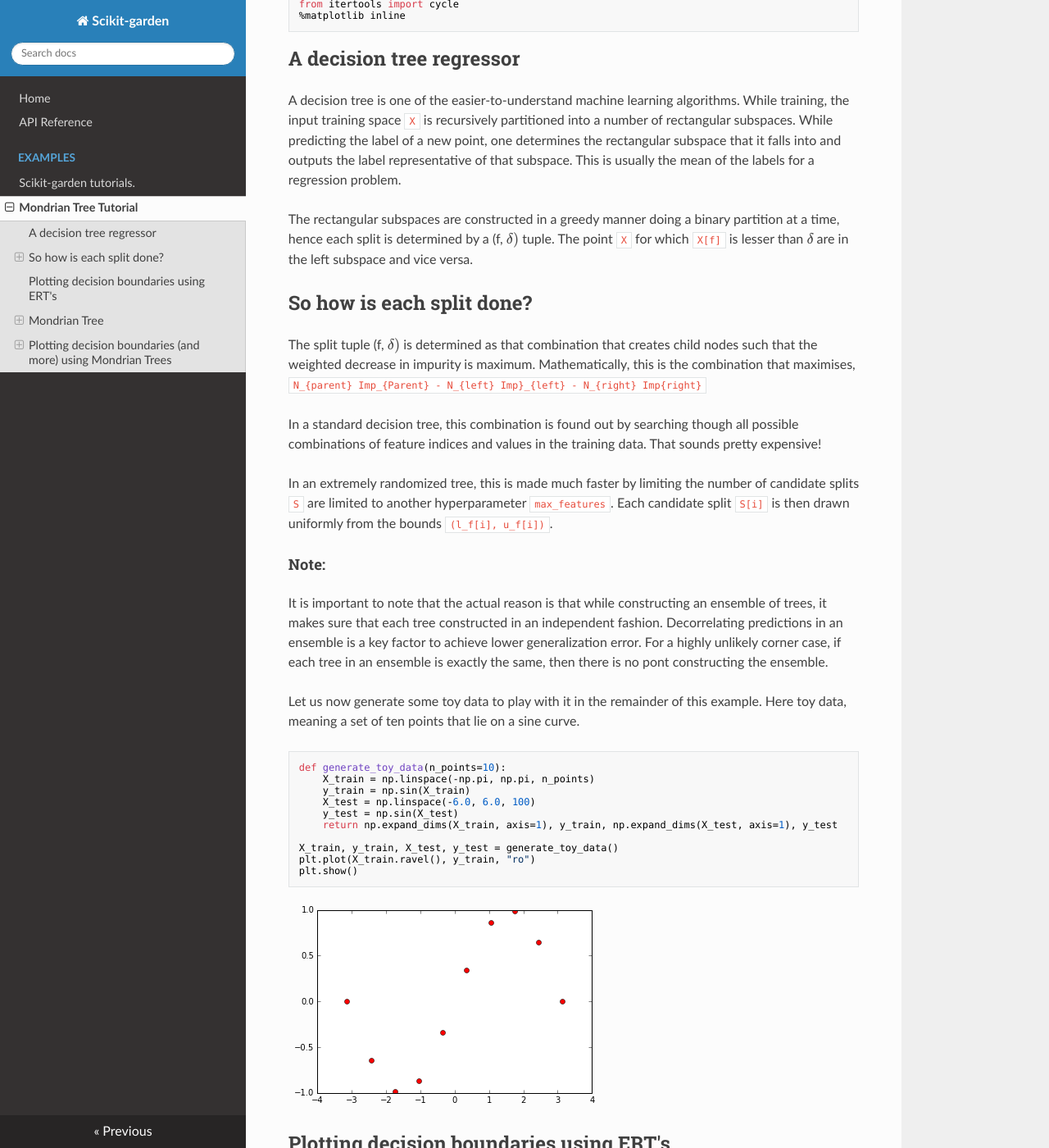
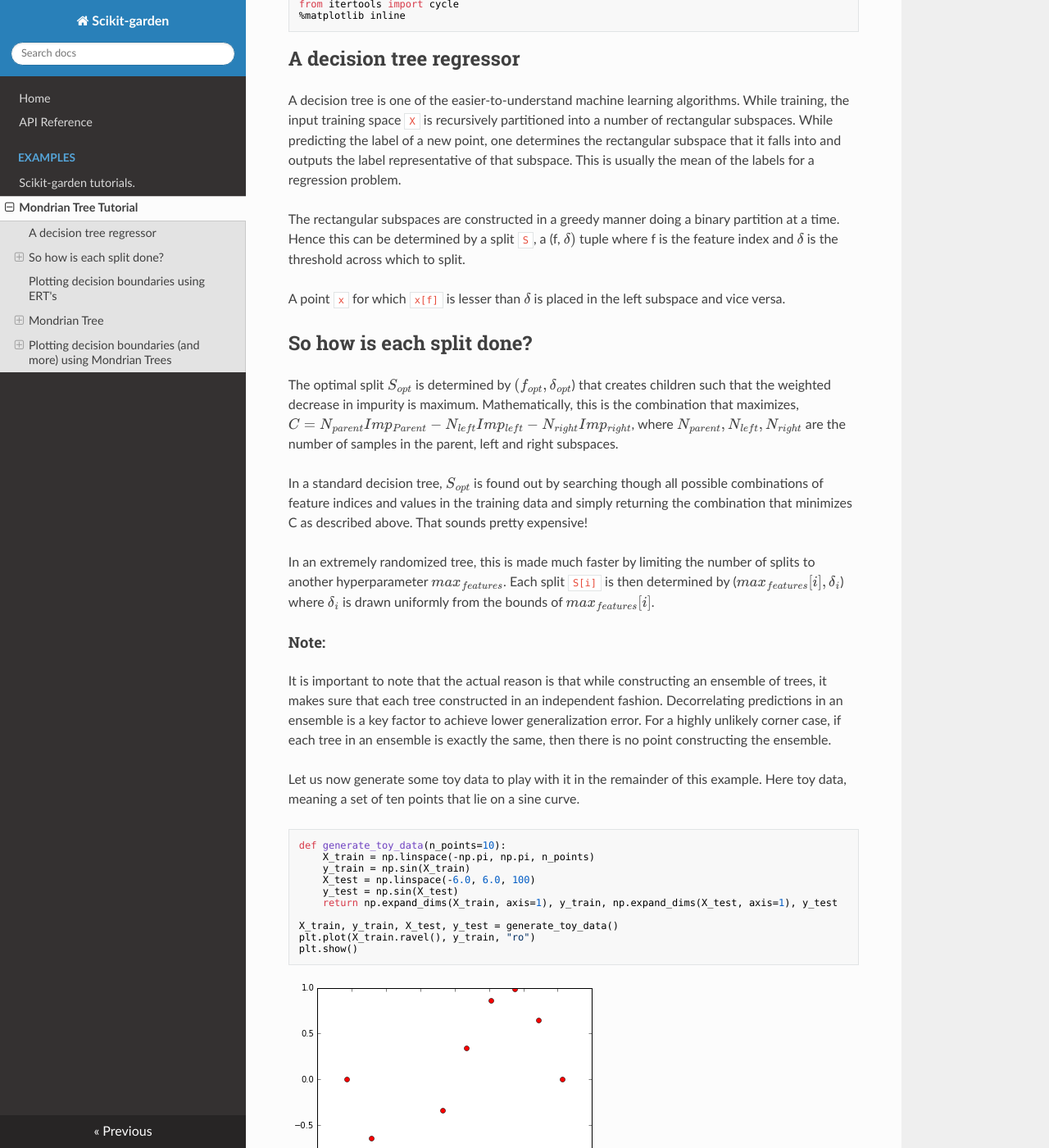
Before and after one commit to scikit-garden/scikit-garden, an MkDocs documentation site: the page built from docs/examples/MondrianTreeRegressor.md, in a window 1280 px wide and 1400 px high, scrolled down 327 px. Shown: the whole window at 82% size. Built offline with MkDocs 1.6.1, drawn with Linux system fonts in a browser that asks for light colours; nearby versions of some CDN libraries; formulas are drawn with MathJax 3; old or Windows-style settings are respelled for this version of MkDocs; some of the changed text lies outside the part shown.

Commit message:
Addressed your comments

````diff
--- a/docs/examples/MondrianTreeRegressor.md
+++ b/docs/examples/MondrianTreeRegressor.md
@@ -15,18 +15,20 @@ from itertools import cycle
 
 A decision tree is one of the easier-to-understand machine learning algorithms. While training, the input training space `X` is recursively partitioned into a number of rectangular subspaces. While predicting the label of a new point, one determines the rectangular subspace that it falls into and outputs the label representative of that subspace. This is usually the mean of the labels for a regression problem.
 
-The rectangular subspaces are constructed in a greedy manner doing a binary partition at a time, hence each split is determined by a (f, \(\delta)\) tuple. The point `X` for which `X[f]` is lesser than \(\delta\) are in the left subspace and vice versa.
+The rectangular subspaces are constructed in a greedy manner doing a binary partition at a time. Hence this can be determined by a split `S`, a (f, \(\delta)\) tuple where f is the feature index and \(\delta\) is the threshold across which to split.
+
+A point `x` for which `x[f]` is lesser than \(\delta\) is placed in the left subspace and vice versa.
 
 ## So how is each split done?
 
-The split tuple (f, \(\delta)\) is determined as that combination that creates child nodes such that the weighted decrease in impurity is maximum. Mathematically, this is the combination that maximises, `N_{parent} Imp_{Parent} - N_{left} Imp}_{left} - N_{right} Imp{right}`
+The optimal split \(S_{opt}\) is determined by \((f_{opt}, \delta_{opt}\)) that creates children such that the weighted decrease in impurity is maximum. Mathematically, this is the combination that maximizes, \(C=N_{parent} Imp_{Parent} - N_{left} Imp_{left} - N_{right} Imp_{right}\), where \(N_{parent}, N_{left}, N_{right}\) are the number of samples in the parent, left and right subspaces.
 
-In a standard decision tree, this combination is found out by searching though all possible combinations of feature indices and values in the training data. That sounds pretty expensive!
+In a standard decision tree, \(S_{opt}\) is found out by searching though all possible combinations of feature indices and values in the training data and simply returning the combination that minimizes C as described above. That sounds pretty expensive!
 
-In an extremely randomized tree, this is made much faster by limiting the number of candidate splits `S` are limited to another hyperparameter `max_features`. Each candidate split `S[i]` is then drawn uniformly from the bounds `(l_f[i], u_f[i])`.
+In an extremely randomized tree, this is made much faster by limiting the number of splits to another hyperparameter \(max_{features}\). Each split `S[i]` is then determined by (\(max_{features}[i], \delta_i\)) where \(\delta_i\) is drawn uniformly from the bounds of \(max_{features}[i]\).
 
 #### Note:
-It is important to note that the actual reason is that while constructing an ensemble of trees, it makes sure that each tree constructed in an independent fashion. Decorrelating predictions in an ensemble is a key factor to achieve lower generalization error. For a highly unlikely corner case, if each tree in an ensemble is exactly the same, then there is no pont constructing the ensemble.
+It is important to note that the actual reason is that while constructing an ensemble of trees, it makes sure that each tree constructed in an independent fashion. Decorrelating predictions in an ensemble is a key factor to achieve lower generalization error. For a highly unlikely corner case, if each tree in an ensemble is exactly the same, then there is no point constructing the ensemble.
 
 Let us now generate some toy data to play with it in the remainder of this example. Here toy data, meaning a set of ten points that lie on a sine curve.
 
@@ -50,7 +52,7 @@ plt.show()
 
 ## Plotting decision boundaries using ERT's
 
-Let us now use scikit-learn's ExtraTreeRegressor to train on the generated toy data, predict on some unseen data and plot decision boundaries in the 1-D space. Also, we set the `max_depth` parameter to 2, which means there can be a maximum of 4 decision boundaries in the 1-D space.
+Let us now use scikit-learn's `ExtraTreeRegressor` to train on the generated toy data, predict on some unseen data and plot decision boundaries in the 1-D space. Also, we set the `max_depth` parameter to 2, which means there can be a maximum of 4 decision boundaries in the 1-D space.
 
 
 ```python
````
